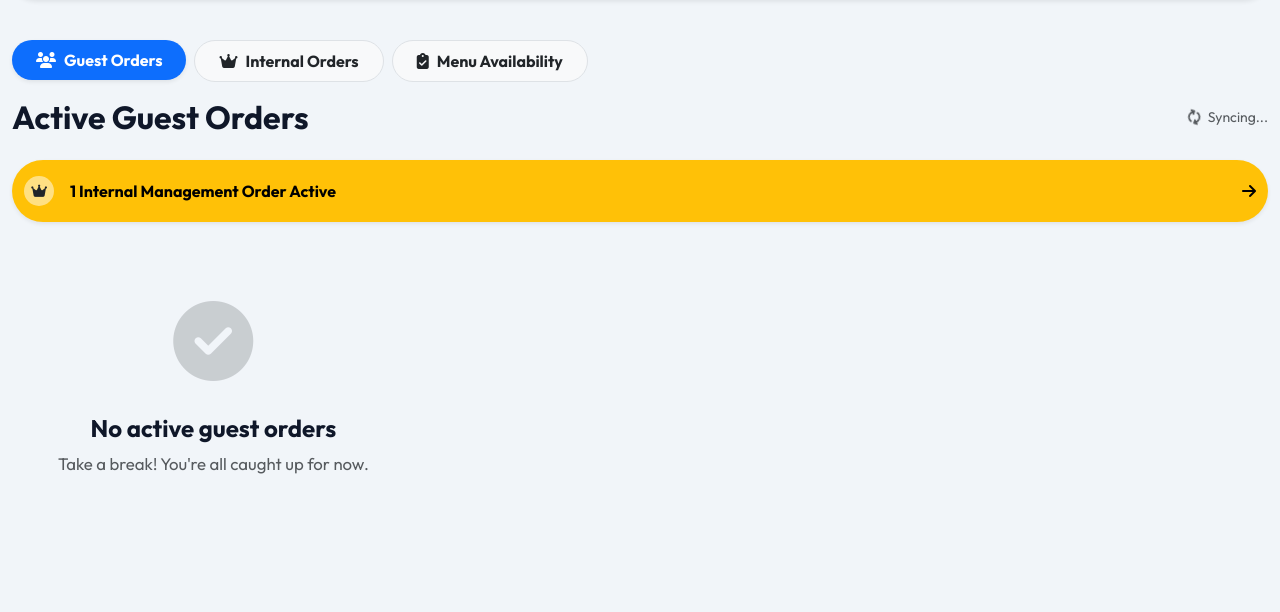
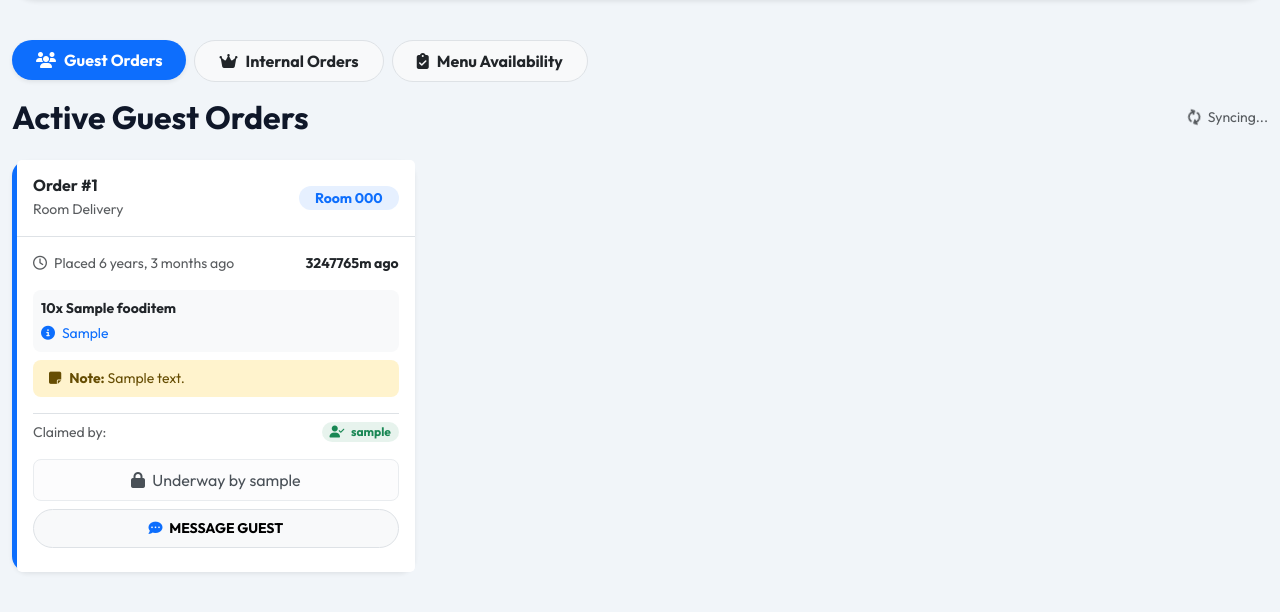
Before and after one commit to arjunbabu9656/Hotal-management, a Django app: page /staff/ in a window 1280 px wide. Shown: the part 72-684 px from the top of the page. Run offline with Django 5.2, Linux system fonts and the light colour scheme; a user stored in the database is signed in; tables that the repository leaves empty hold one stand-in row (values such as "Sample post").

Commit message:
UI: Simplified Kitchen workflow; removed internal order system; enabled staff status updates

```diff
--- a/manager/views.py
+++ b/manager/views.py
@@ -34,7 +34,7 @@ def dashboard(request):
     status_counts = Order.objects.filter(created_at__date=today, is_archived=False).values('status').annotate(total=Count('status'))
 
     # Top 5 items
-    top_items = OrderItem.objects.filter(order__is_archived=False).values('food_item__name').annotate(total_qty=Sum('quantity')).order_by('-total_qty')[:5]
+    top_items = OrderItem.objects.all().values('food_item__name').annotate(total_qty=Sum('quantity')).order_by('-total_qty')[:5]
 
     recent_orders = Order.objects.filter(is_archived=False).order_by('-created_at')[:10]
 
--- a/orders/models.py
+++ b/orders/models.py
@@ -20,7 +20,6 @@ class Order(models.Model):
         ('card', 'Card Payment'),
         ('upi', 'UPI Payment'),
     )
-    is_internal = models.BooleanField(default=False)
     customer = models.ForeignKey(User, on_delete=models.CASCADE, related_name='orders')
     room_number = models.CharField(max_length=10, blank=True, null=True)
     order_type = models.CharField(max_length=10, choices=ORDER_TYPE_CHOICES, default='delivery')
--- a/orders/views.py
+++ b/orders/views.py
@@ -91,7 +91,6 @@ def checkout(request):
 
         order = Order.objects.create(
             customer=request.user,
-            is_internal=request.user.is_superuser or request.user.profile.role in ['manager', 'owner', 'staff'],
             room_number=room_number if order_type == 'delivery' else None,
             order_type=order_type,
             payment_method=payment_method,
--- a/staff/templates/staff/dashboard.html
+++ b/staff/templates/staff/dashboard.html
@@ -9,20 +9,6 @@
         <i class="fas fa-sync-alt fa-spin me-1"></i> Syncing...
     </div>
 </div>
-
-{% if internal_count > 0 %}
-<div class="animate-fade-in mb-4">
-    <a href="{% url 'staff:internal_orders' %}" class="btn btn-warning w-100 rounded-pill py-3 fw-bold d-flex align-items-center justify-content-center border-0 shadow-sm bg-opacity-75">
-        <div class="d-flex align-items-center">
-            <span class="bg-white bg-opacity-50 rounded-circle p-1 me-3 d-flex align-items-center justify-content-center" style="width: 30px; height: 30px;">
-                <i class="fas fa-crown text-dark small"></i>
-            </span>
-            <span>{{ internal_count }} Internal Management Order{{ internal_count|pluralize }} Active</span>
-        </div>
-        <i class="fas fa-arrow-right ms-auto"></i>
-    </a>
-</div>
-{% endif %}
 
 <div class="row row-cols-1 row-cols-md-2 row-cols-xl-3 g-4" id="orders-container">
     {% for order in orders %}
--- a/staff/templates/staff/partials/order_card.html
+++ b/staff/templates/staff/partials/order_card.html
@@ -1,14 +1,12 @@
 {% load static %}
 <div class="col order-card-item animate-fade-in" data-order-id="{{ order.id }}" data-timestamp="{{ order.created_at|date:'U' }}">
-    <div class="card card-order h-100 shadow-sm rounded-4 border-0 {% if order.is_internal %}border-start border-5 border-warning{% else %}border-start border-5 border-primary{% endif %}">
+    <div class="card card-order h-100 shadow-sm rounded-4 border-0 border-start border-5 border-primary">
         <div class="card-header bg-white py-2 py-md-3 border-bottom d-flex justify-content-between align-items-center">
             <div>
                 <h6 class="mb-0 fw-bold fs-6">Order #{{ order.id }}</h6>
-                <span class="text-muted extra-small">{% if order.is_internal %}Manager/Admin{% else %}{{ order.get_order_type_display }}{% endif %}</span>
+                <span class="text-muted extra-small">{{ order.get_order_type_display }}</span>
             </div>
-            {% if order.is_internal %}
-                <span class="badge bg-warning bg-opacity-10 text-warning rounded-pill px-2 px-md-3 extra-small fw-bold">INTERNAL</span>
-            {% elif order.room_number %}
+            {% if order.room_number %}
                 <span class="badge bg-primary bg-opacity-10 text-primary rounded-pill px-2 px-md-3 extra-small">Room {{ order.room_number }}</span>
             {% endif %}
         </div>
--- a/staff/urls.py
+++ b/staff/urls.py
@@ -9,5 +9,4 @@ urlpatterns = [
     path('menu-availability/', views.menu_availability, name='menu_availability'),
     path('menu-availability/toggle/<int:item_id>/', views.toggle_availability, name='toggle_availability'),
     path('order/<int:order_id>/take/', views.take_order, name='take_order'),
-    path('internal-orders/', views.internal_orders_list, name='internal_orders'),
 ]
--- a/staff/views.py
+++ b/staff/views.py
@@ -10,32 +10,14 @@ from orders.views import assign_order_to_role
 @login_required
 @role_required(allowed_roles=['staff', 'owner'])
 def dashboard(request):
-    # Only active Guest orders on the main dashboard
+    # Focus strictly on Guest orders for maximum kitchen efficiency
     orders = Order.objects.filter(
-        is_internal=False,
         status__in=['pending', 'preparing', 'ready', 'delivering'],
         is_archived=False
     ).order_by('created_at')
 
-    internal_count = Order.objects.filter(is_internal=True, is_archived=False).exclude(status__in=['delivered', 'cancelled']).count()
-
     return render(request, 'staff/dashboard.html', {
         'orders': orders,
-        'internal_count': internal_count,
-    })
-
-@login_required
-@role_required(allowed_roles=['staff', 'owner'])
-def internal_orders_list(request):
-    # Specialized page for Management/Admin orders
-    internal_orders = Order.objects.filter(
-        is_internal=True,
-        status__in=['pending', 'preparing', 'ready', 'delivering'],
-        is_archived=False
-    ).order_by('created_at')
-
-    return render(request, 'staff/internal_orders.html', {
-        'internal_orders': internal_orders,
     })
 
 @login_required
@@ -57,7 +39,7 @@ def take_order(request, order_id):
     return redirect('staff:dashboard')
 
 @login_required
-@owner_required
+@role_required(allowed_roles=['staff', 'owner'])
 def update_order_status(request, order_id, new_status):
     order = get_object_or_404(Order, id=order_id)
 
```
